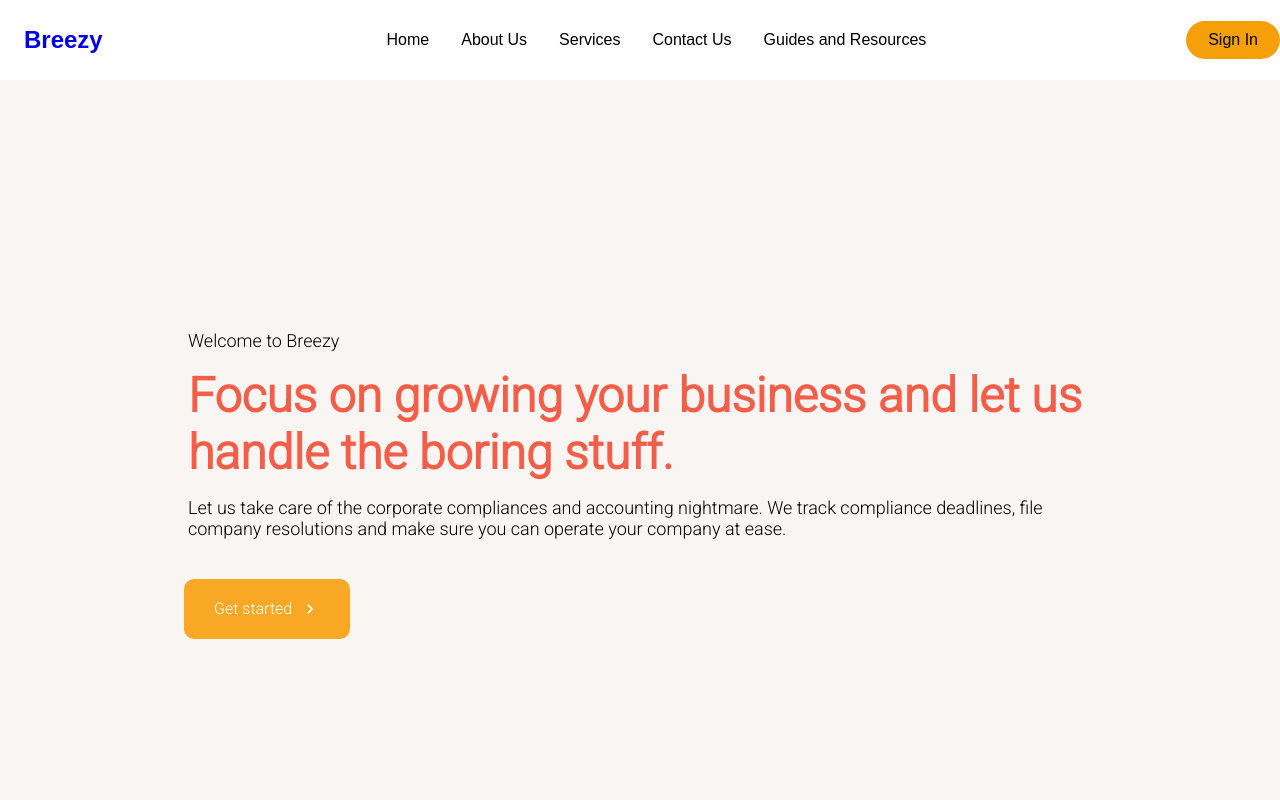
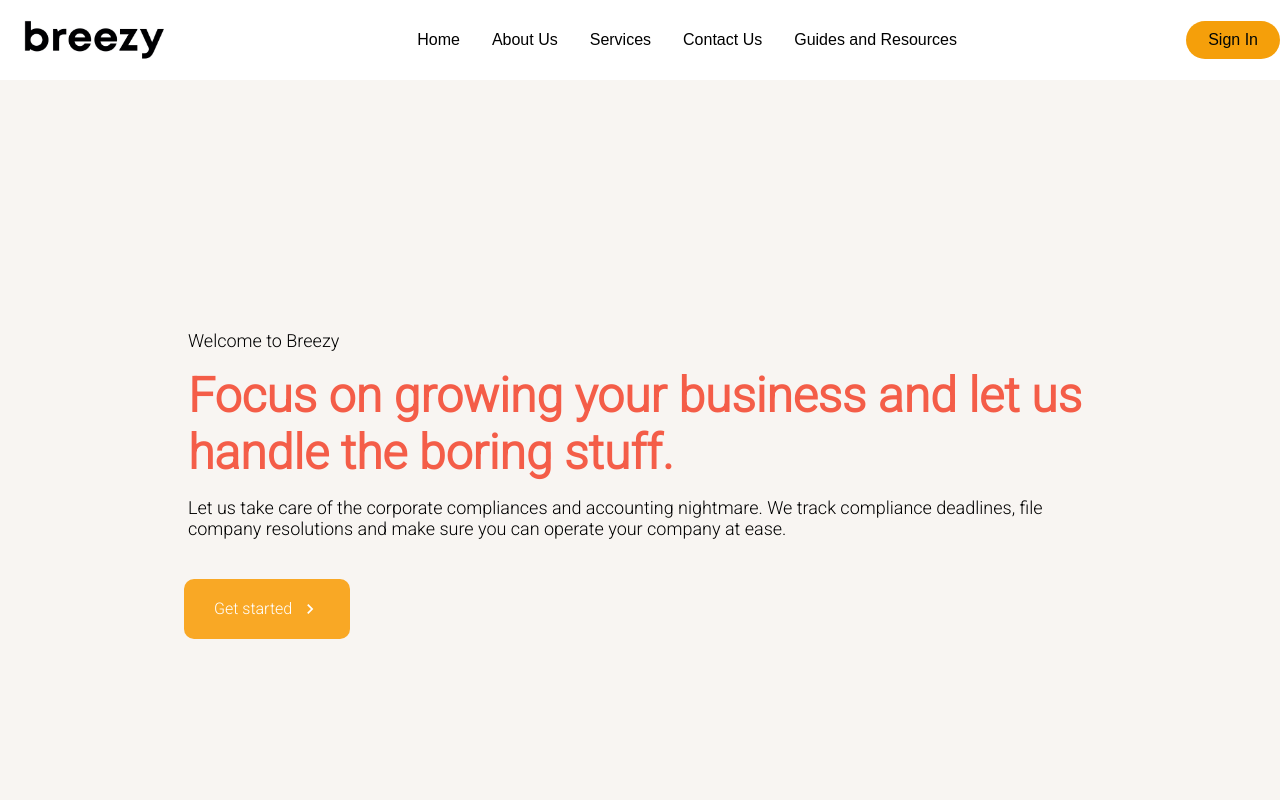
Before and after one commit to gwajoon/breezy-website, a React (Create React App) app: page / in a window 1280 px wide. Shown: the top 800 px of the page. Built offline with nearby package versions, Linux system fonts and the light colour scheme.

Commit message:
change logo

```diff
--- a/src/components/Navbar/NavbarElements.js
+++ b/src/components/Navbar/NavbarElements.js
@@ -33,10 +33,18 @@ export const NavLogo = styled(LinkRouter)`
   font-size: 1.5rem;
   display: flex;
   align-items: center;
+  justify-content: center;
   margin-left: 24px;
   margin-right: 24px;
   font-weight: bold;
   text-decoration: none;
+`;
+
+export const Logo = styled.img`
+  height: 40px;
+  width: 140px;
+  justify-content: center;
+  align-items: center;
 `;
 
 export const MobileIcon = styled.div`
--- a/src/components/Navbar/index.js
+++ b/src/components/Navbar/index.js
@@ -4,6 +4,7 @@ import {
   Nav,
   NavbarContainer,
   NavLogo,
+  Logo,
   MobileIcon,
   NavMenu,
   NavItem,
@@ -12,13 +13,16 @@ import {
   NavBtnLink,
   NavRouter,
 } from "./NavbarElements";
+import logo from "../../images/logo.jpg";
 
 const Navbar = ({ toggle }) => {
   return (
     <>
       <Nav>
         <NavbarContainer>
-          <NavLogo to="/">Breezy</NavLogo>
+          <NavLogo to="/">
+            <Logo src={logo}></Logo>
+          </NavLogo>
           <MobileIcon onClick={toggle}>
             <FaBars />
           </MobileIcon>
--- a/src/pages/pricing.js
+++ b/src/pages/pricing.js
@@ -2,6 +2,7 @@ import React, { useState } from "react";
 import Pricing from "../components/Pricing/index";
 import Navbar from "../components/Navbar";
 import Sidebar from "../components/Sidebar";
+import Footer from "../components/Footer";
 
 const PricingPage = () => {
   const [isOpen, setIsOpen] = useState(false);
@@ -15,6 +16,7 @@ const PricingPage = () => {
       <Sidebar isOpen={isOpen} toggle={toggle} />
       <Navbar toggle={toggle} />
       <Pricing></Pricing>
+      <Footer></Footer>
     </>
   );
 };
```
Also changed, not shown: src/images/logo.jpg (added).
